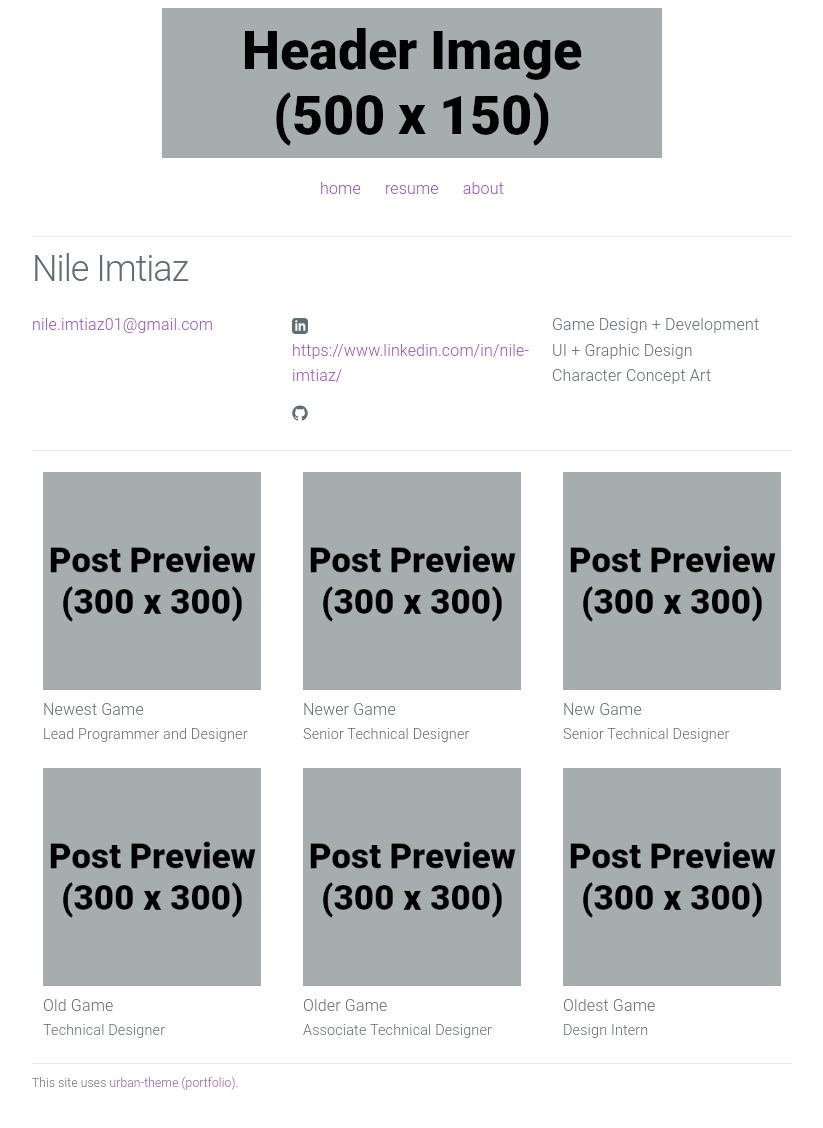
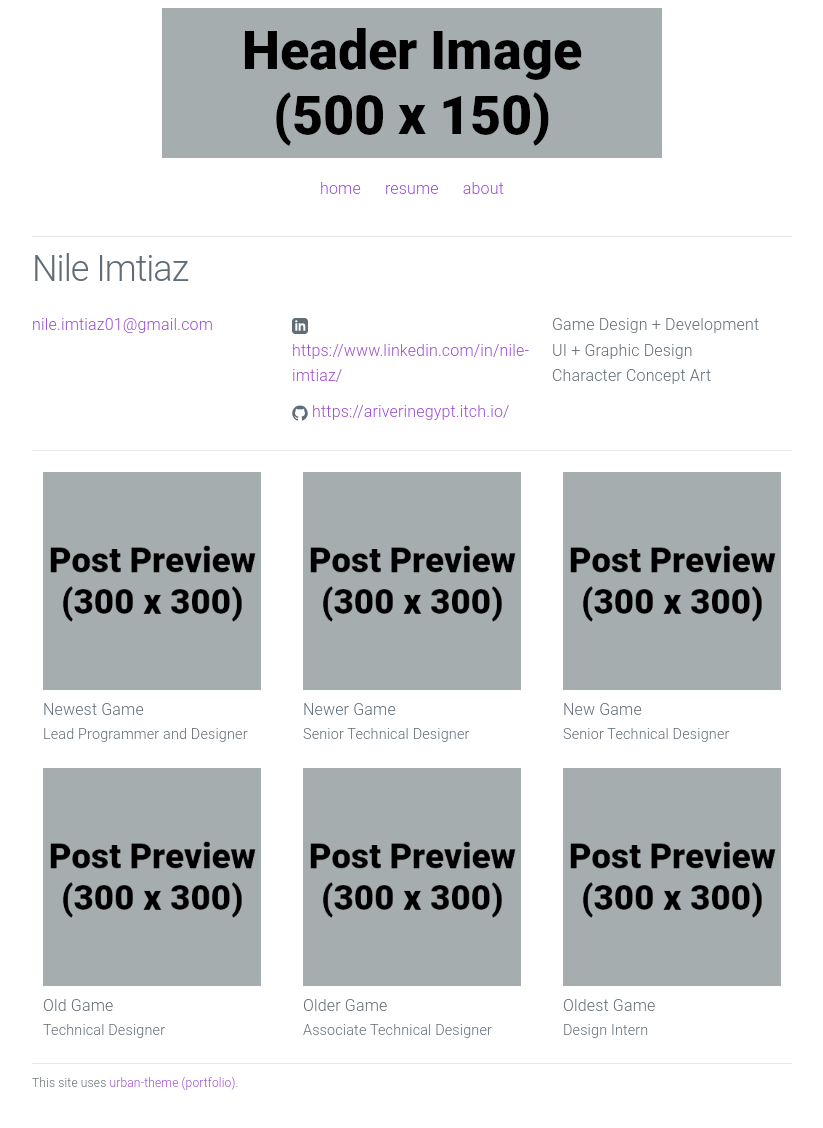
Before and after one commit to nile-imtiaz/portfolio, a Jekyll site: the page built from index.html, in a window 1280 px wide. Shown: the whole page, without its empty margins (228-1051 px from the left). Built offline with Jekyll 4.4.1, drawn with Linux system fonts in a browser that asks for light colours.

Commit message:
Update info.html

```diff
--- a/_includes/info.html
+++ b/_includes/info.html
@@ -31,7 +31,7 @@
               </svg>
             </span>
 
-            <span class="username">{{ site.github_username }}</span>
+            <span class="username">{{ site.itchio_url }}</span>
           </a>
         </li>
         {% endif %}
```
